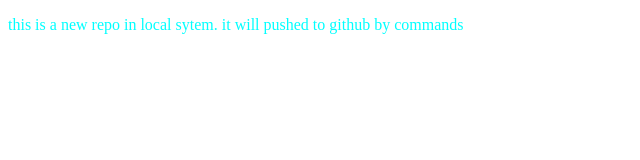
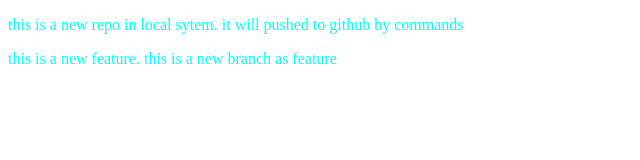
Before and after one commit to minjulhoque2007-ctrl/LocalRepo, a plain HTML site: page index.html in a window 1280 px wide. Shown: the whole page, without its empty margins (0-640 px from the left). Drawn offline with Linux system fonts and the light colour scheme.

Commit message:
Add new branch as feature1 and add new features or things in feature1 branch

```diff
--- a/index.html
+++ b/index.html
@@ -8,5 +8,7 @@
 </head>
 <body>
     <P>this is a new repo in local sytem. it will pushed to github by commands</P>
+    <P>this is a new feature. this is a new branch as feature</P>
+
 </body>
 </html>
```
